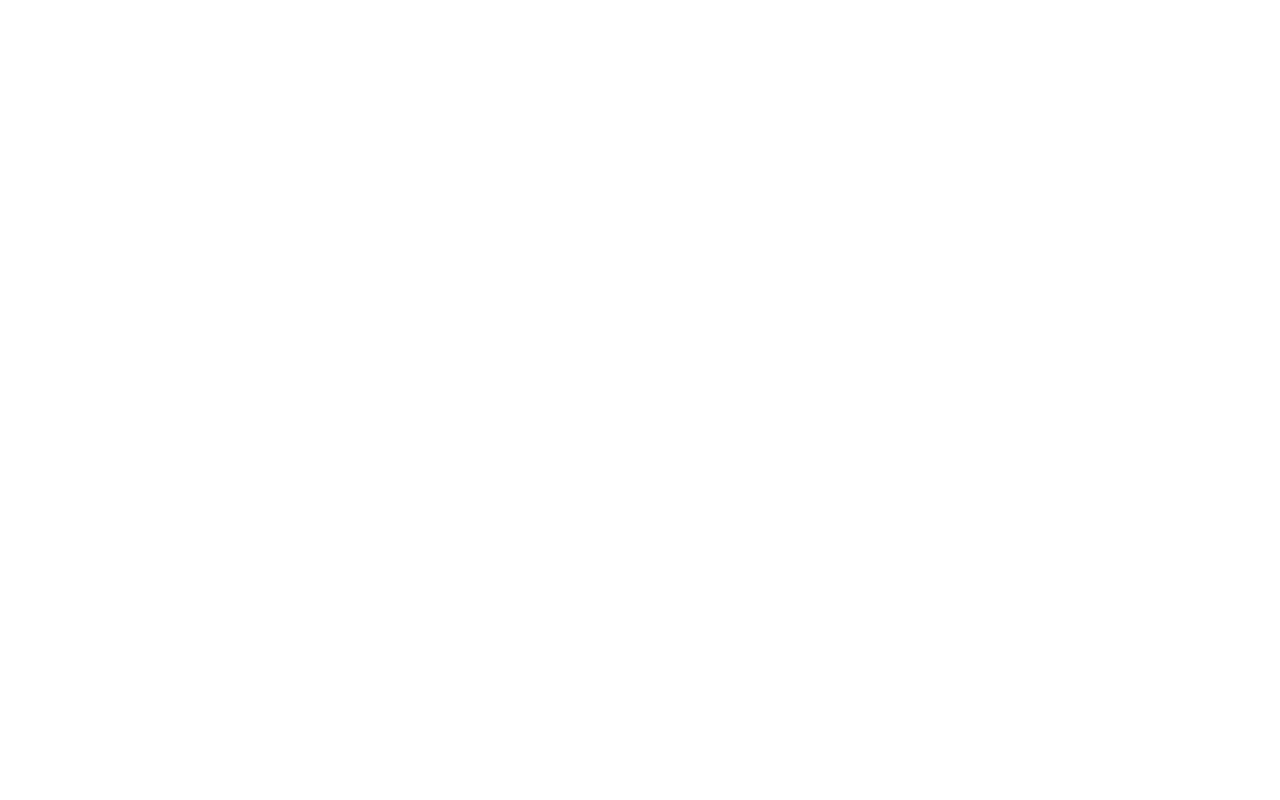
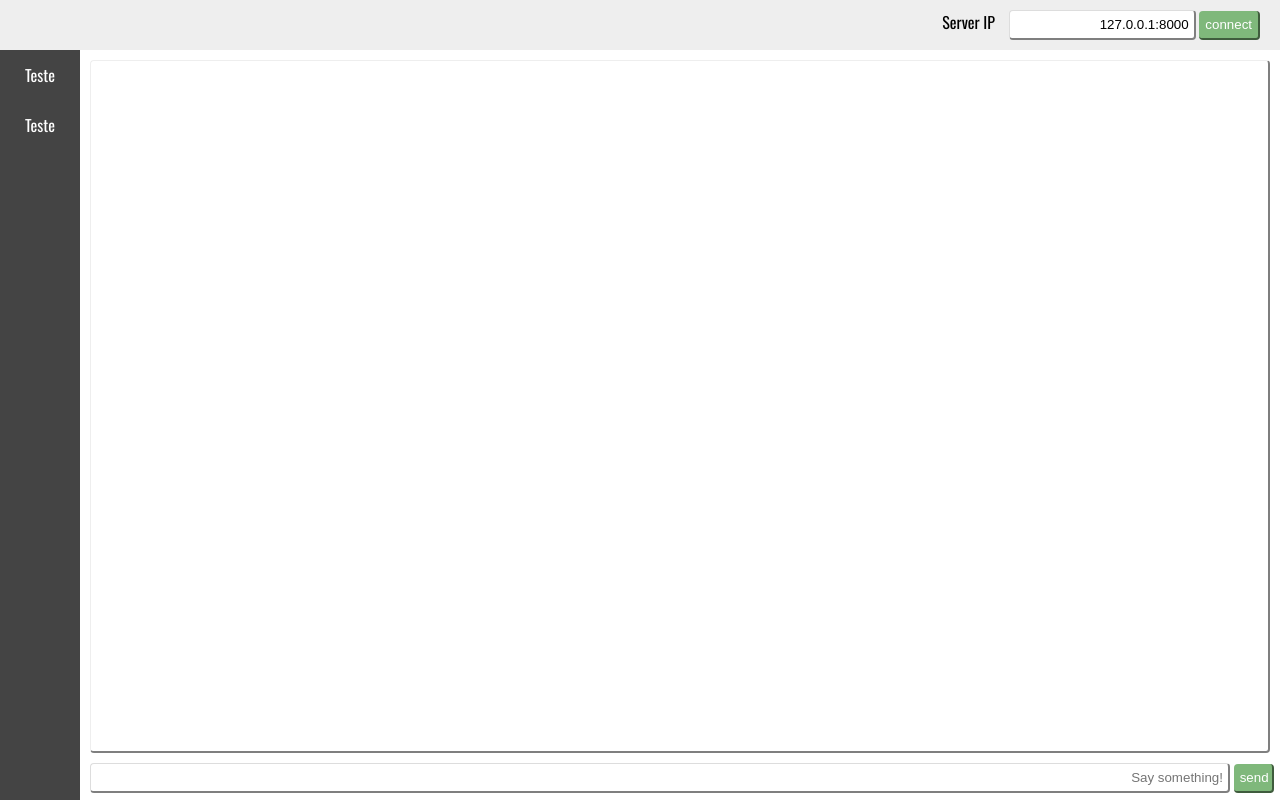
Before and after one commit to gcamara/distribsys, a plain HTML site: page index.html in a window 1280 px wide. Drawn offline with nearby package versions, Linux system fonts and the light colour scheme.

Commit message:
Changes to be committed: 	new file:   css/css 	new file:   css/main.css 	new file:   css/main.css.map 	modified:   index.html 	new file:   js/main.js 	new file:   scss/main.scss

```diff
--- a/index.html
+++ b/index.html
@@ -2,19 +2,37 @@
 <html>
 <meta charset="utf-8">
 <head>
-	<title>Sistemas Distribuídos - Instance Control Panel</title>
+	<title>Distributed Systems - Instance Control Panel</title>
+	<link rel="stylesheet" type="text/css" href="css/main.css">
+	<script
+  src="https://code.jquery.com/jquery-3.3.1.min.js"
+  integrity="sha256-FgpCb/KJQlLNfOu91ta32o/NMZxltwRo8QtmkMRdAu8="
+  crossorigin="anonymous"></script>
+  <script type="text/javascript" src="js/main.js"></script>
 </head>
 <body>
-	<script type="text/javascript">
-		function connect() {
-			var socket = new WebSocket("ws://127.0.0.1:8000")
-			socket.onopen = function(event) {
-				socket.send('FreeakN connected')
-				console.log('Socket Connected to 127.0.0.1:8000')
-			}
-		}
-
-		connect()
-	</script>
+	<div class="container">
+		<div class="navbar">
+			<div class="nav-content">
+				Server IP
+				<input type="text" id="ipServer" placeholder="127.0.0.1:8000" value="127.0.0.1:8000">
+				<button id="connect">connect</button>
+			</div>
+		</div>
+		<div class="menu">
+			<ul>
+				<li>Teste</li>
+				<li>Teste</li>
+			</ul>
+		</div>
+		<div class="content">
+			<div class="log">
+			</div>
+			<div class="commands">
+				<input type="text" id="command" placeholder="Say something!">
+				<button>send</button>
+			</div>
+		</div>
+	</div>
 </body>
 </html>
--- /dev/null
+++ b/js/main.js
@@ -0,0 +1,33 @@
+;(() => {
+	var log = new Log()
+	function connect(address) {
+		var socket = new WebSocket("ws://"+address)
+		socket.onopen = function(event) {
+			socket.send('FreeakN connected')
+			log.info('Connecting to server ' + address)
+		}
+	}
+
+	$(document).ready(()=> {
+		$('#connect').click((event) => {
+			var ip = $('#ipServer').val()
+			connect(ip)
+		})
+	})
+
+	function Log(text, event) {
+		var self = this;
+
+		self.text = (text, event) => {
+			var element = $('<div class="'+event+'">'+text+'</div>')
+			$('.log').append(element)
+		}
+		self.info = () => { self.text(text, 'info') }
+		self.warn = () => { self.text(text, 'warn') }
+		self.error = () => { self.text(text, 'error') }
+
+		return self
+	}
+
+
+})()
--- /dev/null
+++ b/scss/main.scss
@@ -0,0 +1,119 @@
+$menu-width: 80px;
+$navheight: 50px;
+$cborders: rgba(0,0,0,.5);
+@import url('https://fonts.googleapis.com/css?family=Oswald');
+
+body {
+	font-family: 'Oswald', sans-serif;
+	margin: 0;
+	padding: 0;
+}
+.menu {
+	width: $menu-width;
+	background: #444;
+	color: white;
+	height: calc(100vh - #{$navheight});
+	float: left;
+
+	ul {
+		list-style-type: none;
+		margin: 0;
+		padding: 0;
+
+		li {
+			width: 100%;
+			height: 50px;
+			text-align: center;
+			line-height: 50px;
+
+			&:hover {
+				background: rgba(0,0,0,.5);
+				cursor: pointer;
+			}
+		}
+	}
+}
+
+.navbar {
+	width: 100%;
+	height: $navheight;
+	background: #eee;
+	float: left;
+
+	.nav-content {
+		float: right;
+		margin-right: 10px;
+		padding: 10px;
+	}
+}
+
+.content {
+	width: calc(100% - #{$menu-width});
+	max-height: calc(100vh - #{$navheight});
+	overflow-y: auto;
+
+	.log {
+		height: calc(100vh - #{$navheight} - 60px);
+		border: 1px #eee solid;
+		margin: 10px;
+		border-radius: 4px;
+		@extend %border-effect;
+
+		.warn {
+			color: orange
+		}
+		.info {
+			color: blue;
+		}
+		.error {
+			color: red;
+		}
+	}
+}
+
+input[type="text"] {
+	border-radius: 4px;
+	border: 1px #ddd solid;
+	height: 25px;
+	margin-left: 10px;
+	text-align: right;
+	padding-right: 5px;
+	@extend %border-effect;
+	outline: none;
+}
+
+button {
+	border-radius: 4px;
+	padding: 6px;
+	background: #7fb87b;
+	color: white;
+	border: none;
+	cursor: pointer;
+	border-right: 2px $cborders solid;
+	border-bottom: 2px $cborders solid;
+	transition: border .2s ease-out;
+	outline: none;
+
+	@extend %border-effect;
+
+	&:hover {
+		border-bottom: 1px;
+		border-right: 1px;
+	}
+}
+
+%border-effect {
+	border-right: 2px $cborders solid;
+	border-bottom: 2px $cborders solid;
+}
+
+.commands {
+	#command {
+		width: 100%;
+		max-width: calc(100% - 70px);
+	}
+
+	button {
+		width: 40px;
+	}
+}
```
Also changed, not shown: css/main.css (added), 2 other files.
